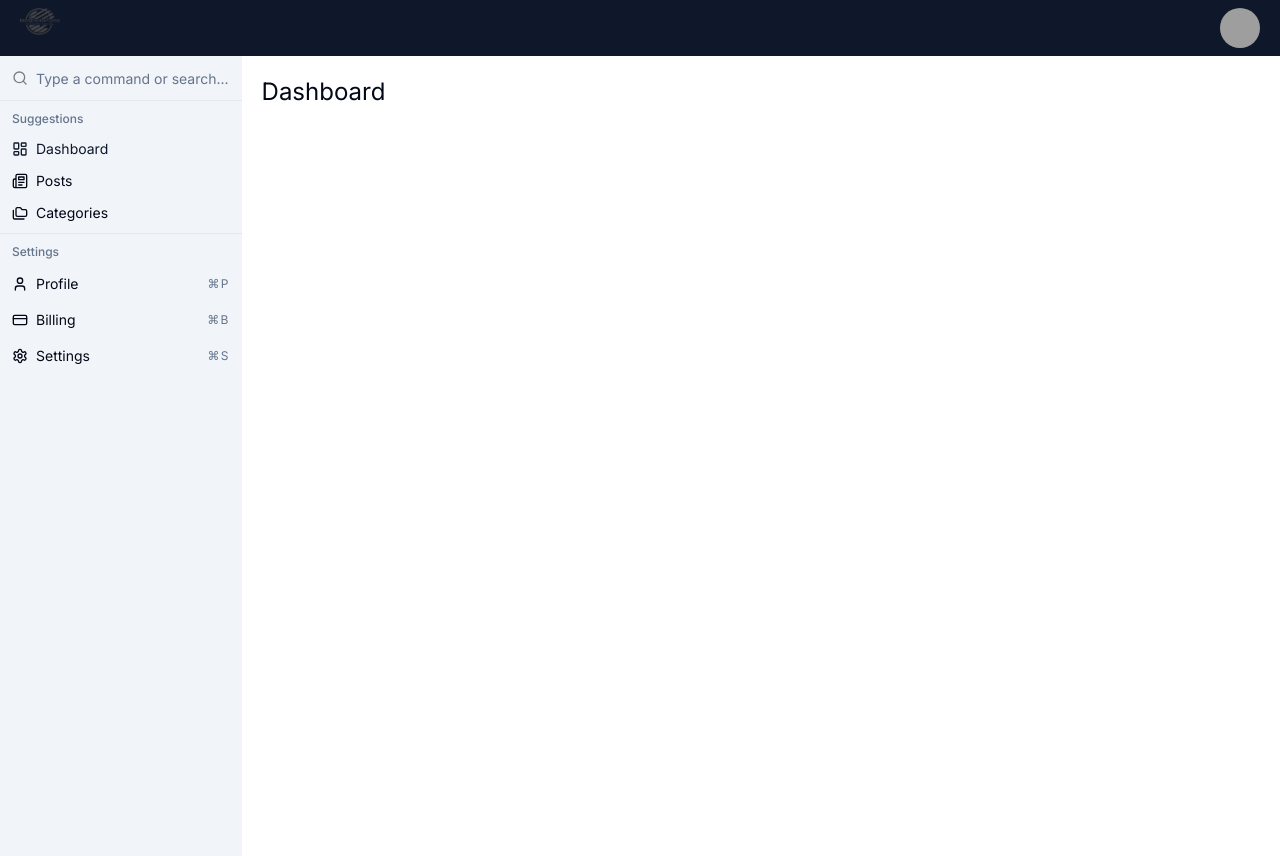
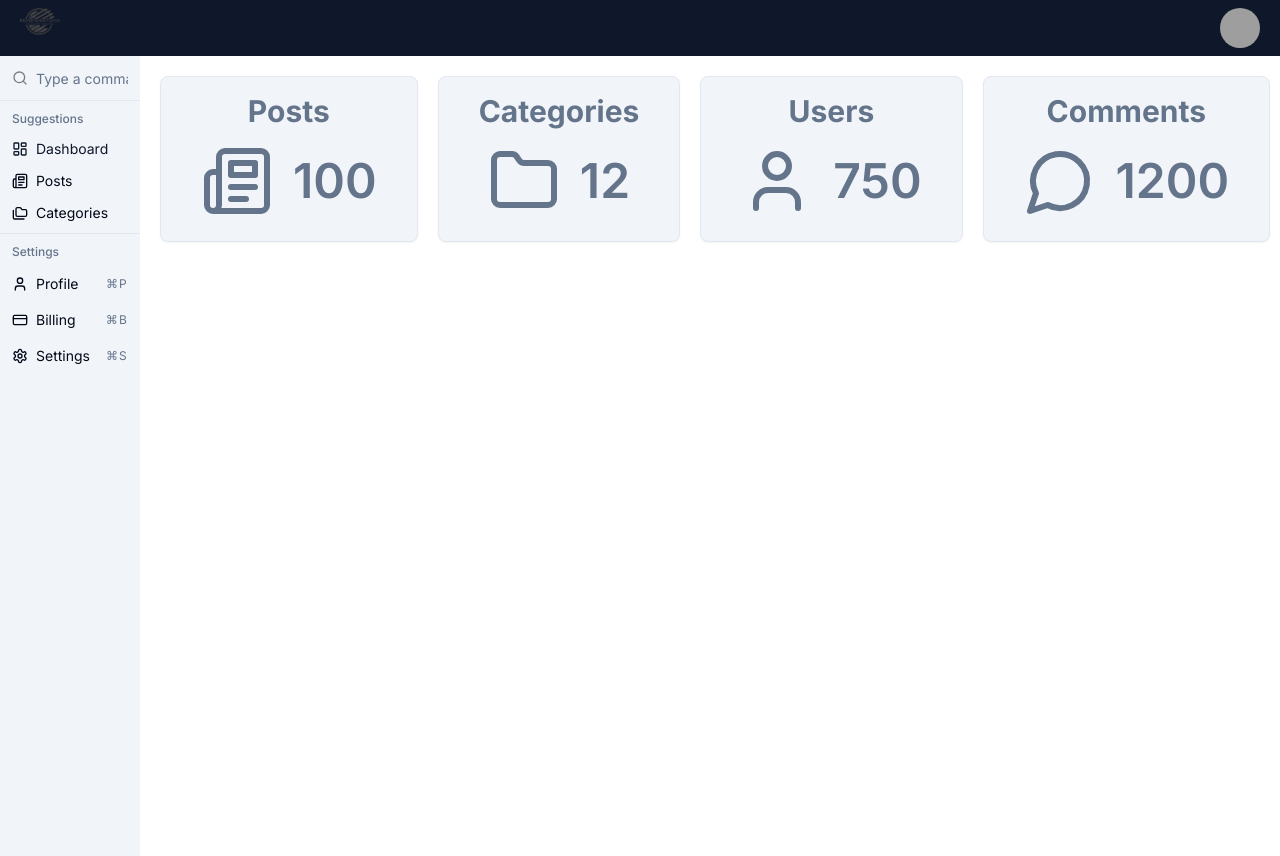
Before and after one commit to linuxguy467/matthempress-ui, a Next.js app: page / in a window 1280 px wide. Built offline with nearby package versions, Linux system fonts and the light colour scheme; grey boxes are pictures that could not be loaded.

Commit message:
Add dashboard cards to home page

```diff
--- a/app/page.tsx
+++ b/app/page.tsx
@@ -1,7 +1,31 @@
+import DashboardCard from '@/components/dashboard/DashboardCard';
+import { Folder, MessageCircle, Newspaper, User } from 'lucide-react';
+
 export default function Home() {
   return (
     <>
-      <h1 className='text-2xl'>Dashboard</h1>
+      <div className='flex flex-col md:flex-row justify-between gap-5 mb-5'>
+        <DashboardCard
+          title='Posts'
+          count={100}
+          icon={<Newspaper className='text-slate-500' size={72} />}
+        />
+        <DashboardCard
+          title='Categories'
+          count={12}
+          icon={<Folder className='text-slate-500' size={72} />}
+        />
+        <DashboardCard
+          title='Users'
+          count={750}
+          icon={<User className='text-slate-500' size={72} />}
+        />
+        <DashboardCard
+          title='Comments'
+          count={1200}
+          icon={<MessageCircle className='text-slate-500' size={72} />}
+        />
+      </div>
     </>
   );
 }
--- /dev/null
+++ b/components/dashboard/DashboardCard.tsx
@@ -0,0 +1,28 @@
+import { Card, CardContent } from '@/components/ui/card';
+import { LucideIcon } from 'lucide-react';
+
+interface DashboardCardProps {
+  title: string;
+  count: number;
+  icon: React.ReactElement<LucideIcon>;
+}
+
+const DashboardCard = ({ title, count, icon }: DashboardCardProps) => {
+  return (
+    <Card className='bg-slate-100 dark:bg-slate-800 p-4 pb-0'>
+      <CardContent>
+        <h3 className='text-3xl text-center mb-4 font-bold text-slate-500 dark:text-slate-200'>
+          {title}
+        </h3>
+        <div className='flex gap-5 justify-center items-center'>
+          {icon}
+          <h3 className='text-5xl font-semibold text-slate-500 dark:text-slate-200'>
+            {count}
+          </h3>
+        </div>
+      </CardContent>
+    </Card>
+  );
+};
+
+export default DashboardCard;
--- /dev/null
+++ b/components/ui/card.tsx
@@ -0,0 +1,79 @@
+import * as React from "react"
+
+import { cn } from "@/lib/utils"
+
+const Card = React.forwardRef<
+  HTMLDivElement,
+  React.HTMLAttributes<HTMLDivElement>
+>(({ className, ...props }, ref) => (
+  <div
+    ref={ref}
+    className={cn(
+      "rounded-lg border bg-card text-card-foreground shadow-sm",
+      className
+    )}
+    {...props}
+  />
+))
+Card.displayName = "Card"
+
+const CardHeader = React.forwardRef<
+  HTMLDivElement,
+  React.HTMLAttributes<HTMLDivElement>
+>(({ className, ...props }, ref) => (
+  <div
+    ref={ref}
+    className={cn("flex flex-col space-y-1.5 p-6", className)}
+    {...props}
+  />
+))
+CardHeader.displayName = "CardHeader"
+
+const CardTitle = React.forwardRef<
+  HTMLParagraphElement,
+  React.HTMLAttributes<HTMLHeadingElement>
+>(({ className, ...props }, ref) => (
+  <h3
+    ref={ref}
+    className={cn(
+      "text-2xl font-semibold leading-none tracking-tight",
+      className
+    )}
+    {...props}
+  />
+))
+CardTitle.displayName = "CardTitle"
+
+const CardDescription = React.forwardRef<
+  HTMLParagraphElement,
+  React.HTMLAttributes<HTMLParagraphElement>
+>(({ className, ...props }, ref) => (
+  <p
+    ref={ref}
+    className={cn("text-sm text-muted-foreground", className)}
+    {...props}
+  />
+))
+CardDescription.displayName = "CardDescription"
+
+const CardContent = React.forwardRef<
+  HTMLDivElement,
+  React.HTMLAttributes<HTMLDivElement>
+>(({ className, ...props }, ref) => (
+  <div ref={ref} className={cn("p-6 pt-0", className)} {...props} />
+))
+CardContent.displayName = "CardContent"
+
+const CardFooter = React.forwardRef<
+  HTMLDivElement,
+  React.HTMLAttributes<HTMLDivElement>
+>(({ className, ...props }, ref) => (
+  <div
+    ref={ref}
+    className={cn("flex items-center p-6 pt-0", className)}
+    {...props}
+  />
+))
+CardFooter.displayName = "CardFooter"
+
+export { Card, CardHeader, CardFooter, CardTitle, CardDescription, CardContent }
```
